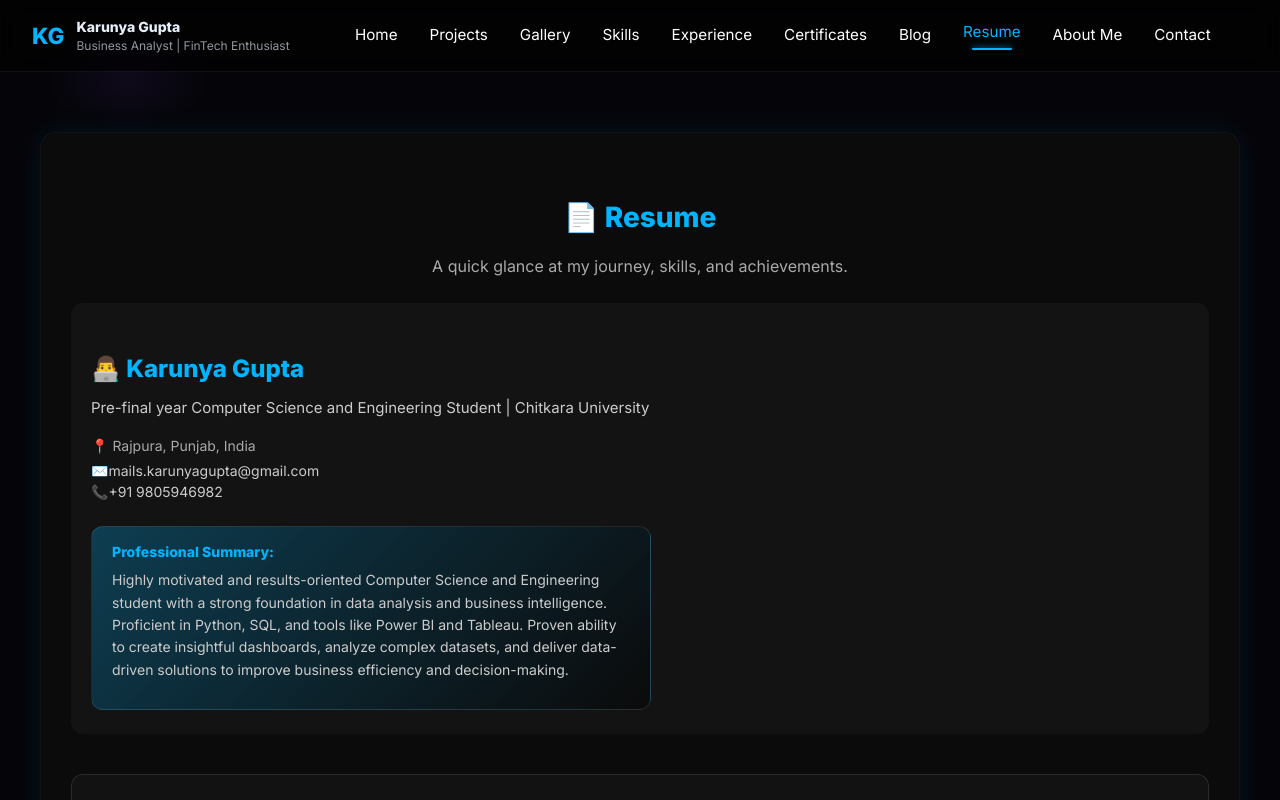
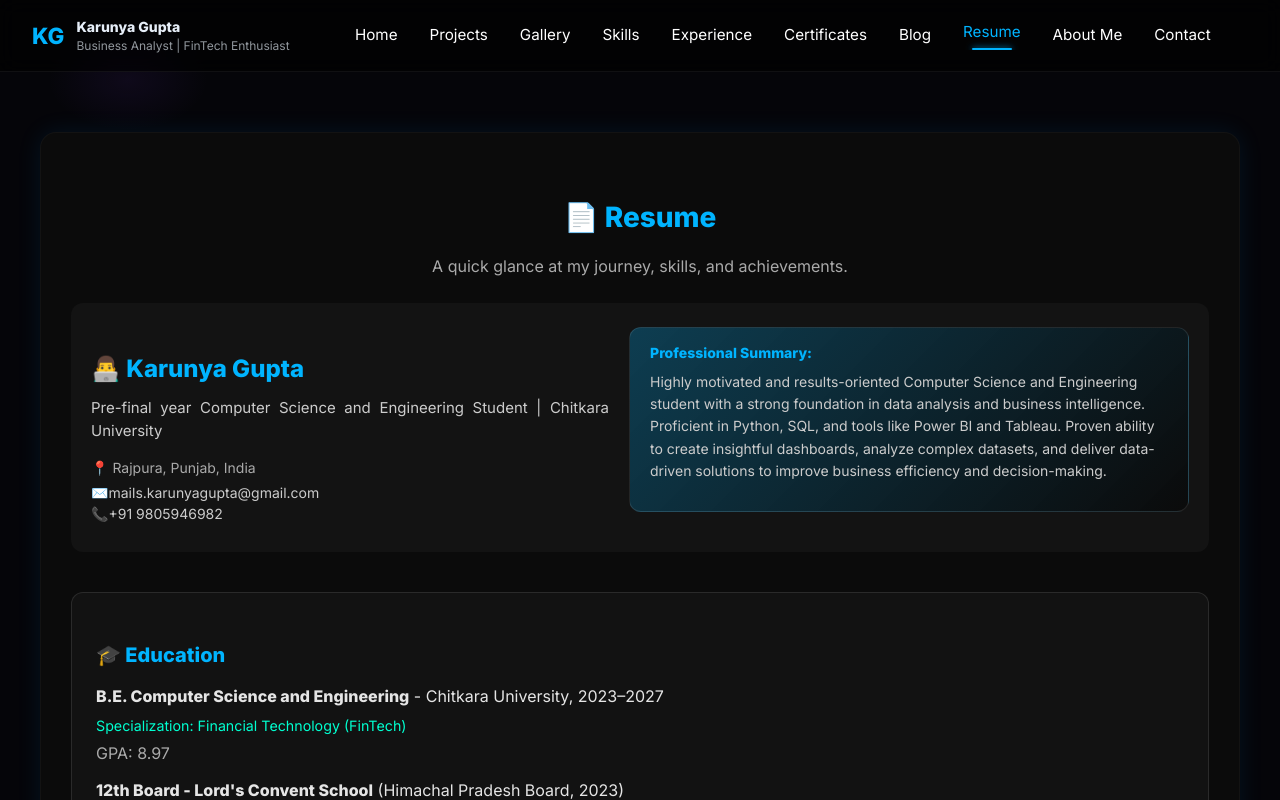
Before and after one commit to KarunyaGupta/Portfolio, a React (Vite) app: page /resume in a window 1280 px wide. Shown: the top 800 px of the page. Built offline with nearby package versions, Linux system fonts and the light colour scheme; the HTML template or start-up script is replaced by a standard one.

Commit message:
Make blog

```diff
--- a/src/pages/Gallery.jsx
+++ b/src/pages/Gallery.jsx
@@ -9,13 +9,19 @@ const IMAGES = {
     {
       id: 1,
       caption: "One year ago, as a Promotion Coordinator, I stood in the crowd on IEEE Day, watching the cake being cut and thinking, \"I wish I were the one up there.\" 🎂 hat simple desire felt like a distant dream. 💫\n\n That wish feels like a prophecy fulfilled. I'm overwhelmed with emotion and gratitude to be celebrating IEEE Day as the nominated WIE Chairperson, standing not in the crowd, but right there, cutting the cake. 🥳",
-      photos: ["/gallery/IEEE.webp"],
+      photos: ["/gallery/ieee.webp"],
     },
     {
       id: 2,
       caption:
         "Over the past five Saturdays, I embarked on a truly transformative learning journey. From conquering stage fear and engaging in debates to mastering LinkedIn strategy and delivering compelling product pitches like a seasoned seller, each session pushed the boundaries of my comfort zone. These classes went beyond mere communication techniques, teaching me the invaluable skills of connecting, expressing, and collaborating confidently and impactfully with peers and colleagues.",
       photos: [ "/gallery/communication.webp"],
+    },
+    {
+      id: 3,
+      caption:
+        "What started as a classroom activity soon turned into one of the most memorable learning experiences of my journey at Chitkara University. During our final Shark Tank–style session, my team and I stepped into the shoes of entrepreneurs to pitch an idea we passionately believed in — 'Calories Meter Spoon.' The idea was simple yet powerful: a smart solution that helps people track their calorie intake effortlessly, making healthier choices easier in everyday life. Standing in front of the panel, presenting our idea, answering questions, and defending our vision was both nerve-racking and exhilarating. It tested our creativity, teamwork, and communication skills — and reminded us that innovation thrives where collaboration meets courage. This experience taught me far more than pitching an idea. It taught me how to think like a problem-solver, work like a team player, and present like an entrepreneur. A simple spoon became a symbol of learning by doing, and a reminder that impactful ideas can come from anywhere — even a classroom.",
+      photos: ["/gallery/IMG_9442.jpg"],
     },
   ],
   achievements: [
@@ -161,6 +167,15 @@ export default function Gallery() {
           initial="hidden"
           animate="visible"
           exit="exit"
+          style={{
+            display: 'grid',
+            gridTemplateColumns: isAchievements ? '1fr 1fr' : '1fr 1fr',
+            gap: '1.5rem',
+            marginTop: '1.2rem',
+            marginBottom: '1.2rem',
+            // Responsive: 1 column on mobile
+            ...(window.innerWidth <= 700 ? { gridTemplateColumns: '1fr' } : {}),
+          }}
         >
           {posts.map((post, postIdx) => (
             <React.Fragment key={`${post.id}-${postIdx}`}>
--- a/src/pages/Resume.jsx
+++ b/src/pages/Resume.jsx
@@ -55,13 +55,14 @@ export default function Resume() {
           A quick glance at my journey, skills, and achievements.
         </motion.p>
 
-        {/* Profile Header */}
+        {/* Profile Header - Row with Columns */}
         <motion.div
           initial={{ opacity: 0, y: 20 }}
           animate={{ opacity: 1, y: 0 }}
           transition={{ delay: 0.4 }}
           style={{
             display: "flex",
+            flexDirection: "row",
             justifyContent: "space-between",
             alignItems: "flex-start",
             flexWrap: "wrap",
@@ -71,7 +72,7 @@ export default function Resume() {
             borderRadius: 12,
           }}
         >
-          <div>
+          <div style={{ flex: 1, minWidth: 220 }}>
             <h3 style={{ fontSize: 24, color: "#00b4ff", marginBottom: 4 }}>
               👨‍💻 Karunya Gupta
             </h3>
@@ -96,7 +97,6 @@ export default function Resume() {
                 title="Click to call or copy number"
                 onClick={() => {
                   navigator.clipboard.writeText('+91 9805946982');
-                  // alert('Phone number copied to clipboard!');
                 }}
               >
                 <a
@@ -113,6 +113,8 @@ export default function Resume() {
           <motion.div
             whileHover={{ scale: 1.05 }}
             style={{
+              flex: 1,
+              minWidth: 220,
               background: "linear-gradient(135deg, #00b4ff44, #0b0b0b)",
               borderRadius: 12,
               padding: "14px 20px",
```
Also changed, not shown: 1 other file (tests, documents, lock files or other folders).
